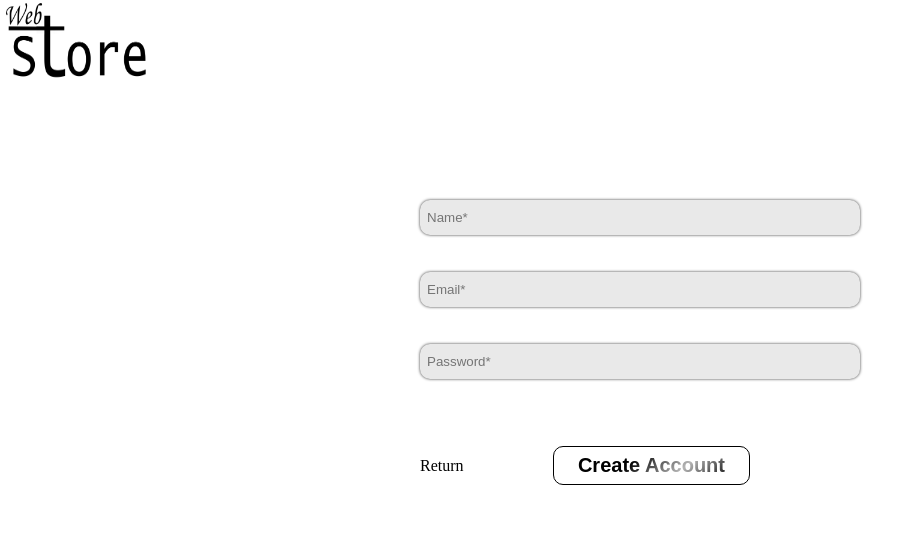
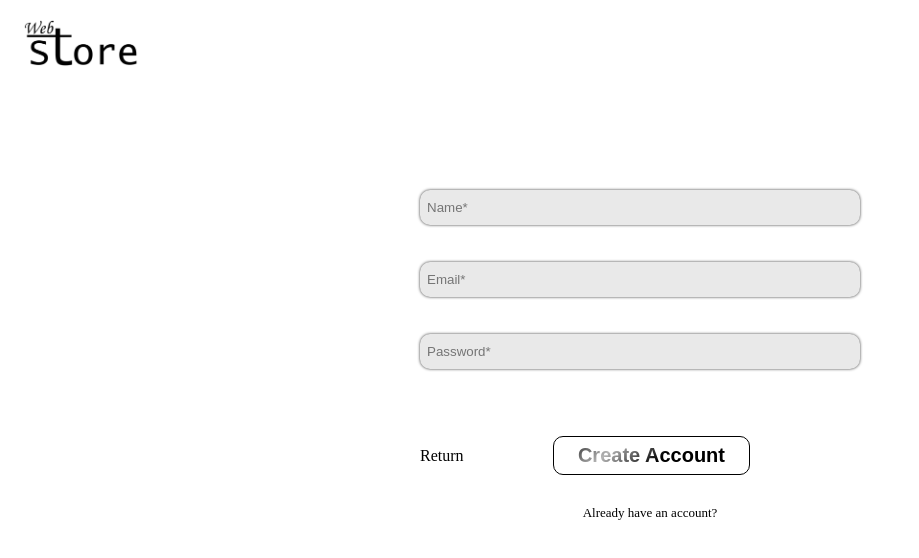
Before and after one commit to DeivisonCs/web-store, a Next.js app: page /signup in a window 1280 px wide. Shown: the top 558 px of the page, without its empty margins (0-919 px from the left). Built offline with nearby package versions, Linux system fonts and the light colour scheme.

Commit message:
input field component and dinamic header

```diff
--- a/app/signup/page.tsx
+++ b/app/signup/page.tsx
@@ -1,30 +1,37 @@
 import React from "react"
+import Header from "../components/Header"
+import InputField from "../components/InputField"
 import "./styles.css"
 import Link from "next/link"
 
 const SignUp = () => {
 
     return(
-        <section id="login-section">
+        <>
+        <Header logo={true} searchBar={false} products={false} account={false}/>
+
+        <section id="signup-section">
             <form>
-                <input placeholder="Name*" type="text" id="name-input-field"/>
-                <span className="active-field-underline"></span>
+                <InputField label="Name" type="text" isRequired={true}/>
 
-                <input placeholder="Email*" type="email" id="email-input-field"/>
-                <span className="active-field-underline"></span>
+                <InputField label="Email" type="email" isRequired={true}/>
 
-                <input placeholder="Password*" type="password" id="password-input-field"/>
-                <span className="active-field-underline"></span>
+                <InputField label="Password" type="password" isRequired={true}/>
 
-                <div className="buttons-div">
+                <div className="signup-buttons-div">
                     <Link href="/" className="return-button">Return</Link>
 
                     <div className="submit-button-container">
                         <button type="submit" className="submit-button">Create Account</button>
                     </div>
                 </div>
+
+                <div className="assistant-access-link">
+                    <Link href="/login">Already have an account?</Link>
+                </div>
             </form>
         </section>
+        </>
     )
 }
 
--- a/app/signup/styles.css
+++ b/app/signup/styles.css
@@ -1,8 +1,4 @@
-#login-section {
-    background-image: url("/WebStoreLogo.png");
-    background-repeat: no-repeat;
-    background-size: 150px 80px;
-
+#signup-section {
     width: 100vw;
     height: 100vh;
 
@@ -13,12 +9,13 @@
     justify-content: center;
 }
 
-#login-section form {
+#signup-section form {
     background-color: #fff;
 
     width: 500px;
     height: auto;
     padding: 50px 30px;
+    margin-top: -100px;
 
     /* border: 1px solid #000; */
     /* border-radius: 2em; */
@@ -30,36 +27,7 @@
     gap: 30px;
 }
 
-#login-section form input {
-    background-color: #e9e9e9;
-    width: 100%;
-    height: 35px;
-
-    padding: 5px 7px;
-
-    border: none;
-    border-radius: 10px;
-    box-shadow: 0px 0px 3px #000000cc;
-
-    outline: none;
-}
-
-#login-section form .active-field-underline {
-    background-image: radial-gradient(#9c9c9c, #5f5f5f, #2b2b2bf0, #000000e8);
-    width: 0;
-    height: 5px;
-    margin-top: -28px;
-
-    border-radius: 10px;
-
-    transition: .3s ease-in-out;
-}
-
-#login-section form input:focus+.active-field-underline{
-    width: 100%;
-}
-
-#login-section form .buttons-div {
+#signup-section form .signup-buttons-div {
     width: 75%;
     margin-top: 30px;
 
@@ -69,15 +37,15 @@
     flex-direction: row;
 }
 
-#login-section form .buttons-div .return-button {
+#signup-section form .signup-buttons-div .return-button {
     text-decoration: none;
     color: #000;
 }
-#login-section form .buttons-div .return-button:hover {
+#signup-section form .signup-buttons-div .return-button:hover {
     text-decoration: underline;
 }
 
-#login-section form .buttons-div .submit-button {
+#signup-section form .signup-buttons-div .submit-button {
     color: transparent;
     background-image: linear-gradient(140deg, #000, #000, #a5a5a5c7, #000, #000);
     -webkit-background-clip: text;
@@ -95,11 +63,11 @@
     animation: bgAnimation 5s infinite ease-in forwards;
 }
 
-#login-section form .buttons-div .submit-button:hover {
+#signup-section form .signup-buttons-div .submit-button:hover {
     cursor: pointer;
 }
 
-#login-section form .buttons-div .submit-button-container {
+#signup-section form .signup-buttons-div .submit-button-container {
     border-radius: 10px;
     position: relative;
 
@@ -112,7 +80,7 @@
     align-items: center;
 }
 
-#login-section form .buttons-div .submit-button-container::after {
+#signup-section form .signup-buttons-div .submit-button-container::after {
     content: "";
     position: absolute;
     left: 2.4%;
@@ -125,12 +93,12 @@
     border-radius: 10px;
 }
 
-#login-section form .buttons-div .submit-button-container:hover {
+#signup-section form .signup-buttons-div .submit-button-container:hover {
     border: none;
     padding: 1px;
 }
 
-#login-section form .buttons-div .submit-button-container:hover::before {
+#signup-section form .signup-buttons-div .submit-button-container:hover::before {
     content: "";
     position: absolute;
 
@@ -139,6 +107,25 @@
     height: 10px;
 
     animation: buttonBorderRotate 4s infinite ease-in-out;
+}
+
+#signup-section form .assistant-access-link {
+    align-self: center;
+
+    display: flex;
+    flex-direction: column;
+    align-items: center;
+}
+
+#signup-section form .assistant-access-link a {
+    transform: translateX(10px);
+    color: #000;
+    text-decoration: none;
+    font-size: 13px;
+}
+
+#signup-section form .assistant-access-link a:hover {
+    text-decoration: underline;
 }
 
 @keyframes bgAnimation {
```
